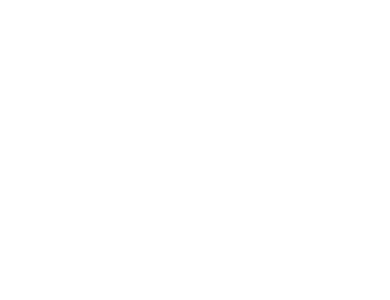
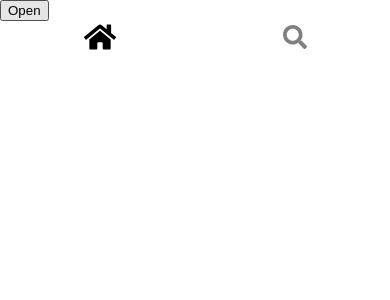
Before and after one commit to yerassylad/uns-clone, a React (Create React App) app: page / in a window 390 px wide. Shown: the top 300 px of the page. Built offline with nearby package versions, Linux system fonts and the light colour scheme.

Commit message:
mobile header HOC and components

```diff
--- a/src/App.js
+++ b/src/App.js
@@ -7,6 +7,7 @@
 import Content from "./components/Main/Content";
 import "./App.css";
 import Header from "./components/Main/Header";
+import MobileHeader from './components/Mobile/MobileHeader'
 
 export class App extends Component {
   _debouncedScreenSizesUpdater = debounce(() => {
@@ -55,6 +56,7 @@
       <Fragment>
         <Header />
         <Content />
+        <MobileHeader />
       </Fragment>
     );
   }
--- /dev/null
+++ b/src/HOCs/makeMobileHeaderIcon.js
@@ -0,0 +1,17 @@
+import React from 'react';
+import styled from 'styled-components';
+import getDisplayName from '../libs/getDisplayName'
+
+const makeMobileHeaderIcon = Icon => {
+    const MakeMobileHeaderIcon = styled(({active, size, color, ...rest}) => <Icon {...rest} />)`
+        color: ${props => props.active ? 'black' : 'grey'};
+        font-size: ${props => props.size};
+        cursor: ${props => props.active ? 'auto' : 'pointer'};
+    `;
+
+    MakeMobileHeaderIcon.displayName = `MobileHEaderIcon(${getDisplayName(Icon)})`;
+
+    return MakeMobileHeaderIcon;
+}
+
+export default makeMobileHeaderIcon;
--- /dev/null
+++ b/src/HOCs/withSearchField.js
@@ -0,0 +1,28 @@
+import React, { Component, Fragment } from 'react';
+import getDisplayName from '../libs/getDisplayName'
+
+const withSearchField = (MainComponent, SearchField) => {
+  class WithSearchField extends Component {
+    state = { isOpen: false}
+
+    _handleOpenSearchField = () => this.setState({isOpen: true});
+
+    _handleCloseSearchField = () => this.setState({isOpen: false});
+
+    render() {
+      const {isOpen} = this.state;
+      return (
+        <Fragment>
+            {isOpen || <MainComponent onOpen={this._handleOpenSearchField} />}
+            {isOpen && <SearchField onClose={this._handleCloseSearchField} />}
+        </Fragment>
+      )
+    }
+  }
+
+  WithSearchField.displayName = `${getDisplayName(MainComponent)}-with-${getDisplayName(SearchField)}`;
+
+  return WithSearchField;
+}
+
+export default withSearchField;
--- a/src/components/Main/Header/MobileHeader.js
+++ b/src/components/Main/Header/MobileHeader.js
@@ -1,14 +1,32 @@
-import React, { Component } from 'react';
-import HeaderElement from "./HeaderElement";
+import React from 'react'
+import withSearchField from '../../../HOCs/withSearchField'
 
-export class MobileHeader extends Component {
-  render() {
-    return (
-      <div>
+const Open = props => {
+  const {onOpen} = props;
+  return (
+    <div>
+      <button onClick={onOpen}>Open</button>
+    </div>
+  );
+}
 
-      </div>
-    )
-  }
+const Close = props => {
+  const {onClose} = props;
+  return (
+    <div>
+      <button onClick={onClose}>Close</button>
+    </div>
+  );
+}
+
+const OpenWithSearchField = withSearchField(Open, Close);
+
+const MobileHeader = () => {
+  return (
+    <div>
+      <OpenWithSearchField></OpenWithSearchField>
+    </div>
+  )
 }
 
 export default MobileHeader
--- /dev/null
+++ b/src/components/Mobile/MobileHeader/DefaultMobileHeader.js
@@ -0,0 +1,23 @@
+import React from 'react';
+import { FaHome, FaSearch } from 'react-icons/fa';
+import makeMobileHeaderIcon from '../../../HOCs/makeMobileHeaderIcon'
+import Grid from '../../Main/Grid';
+
+const MobileHeaderHomeIcon = makeMobileHeaderIcon(FaHome);
+const MobileHeaderSearchIcon = makeMobileHeaderIcon(FaSearch);
+
+const DefaultMobileHeader = props => {
+  const {onOpen} = props;
+  const handleSearchIconClick = () => {
+    console.log('asdads', props);
+    onOpen && onOpen();
+  }
+  return (
+      <Grid alignItems="center" justifyContent="space-around">
+        <MobileHeaderHomeIcon size="2em" active />
+        <MobileHeaderSearchIcon size="1.5em" onClick={handleSearchIconClick} />
+      </Grid>
+  )
+}
+
+export default DefaultMobileHeader
--- /dev/null
+++ b/src/components/Mobile/MobileHeader/MobileHeaderSearchBar.js
@@ -0,0 +1,17 @@
+import React from 'react'
+
+const MobileHeaderSearchBar = props => {
+    const {onClose} = props;
+    const handleCancelButtonClick = () => {
+        console.log('====>', props);
+        onClose && onClose();
+    }
+    return (
+        <div>
+            <span>asdasd</span>
+            <span><button onClick={handleCancelButtonClick}>asdasd</button></span>
+        </div>
+    )
+}
+
+export default MobileHeaderSearchBar
--- /dev/null
+++ b/src/components/Mobile/MobileHeader/index.js
@@ -0,0 +1,8 @@
+import React from 'react';
+import DefaultMobileHeader from './DefaultMobileHeader'
+import MobileHeaderSearchBar from './MobileHeaderSearchBar'
+import withSearchField from '../../../HOCs/withSearchField'
+
+const MobileHeader = withSearchField(DefaultMobileHeader, MobileHeaderSearchBar);
+
+export default MobileHeader;
--- /dev/null
+++ b/src/libs/getDisplayName.js
@@ -0,0 +1,5 @@
+const getDisplayName = WrappedComponent => {
+    return WrappedComponent.displayName || WrappedComponent.name || 'Component';
+};
+
+export default getDisplayName;
```
